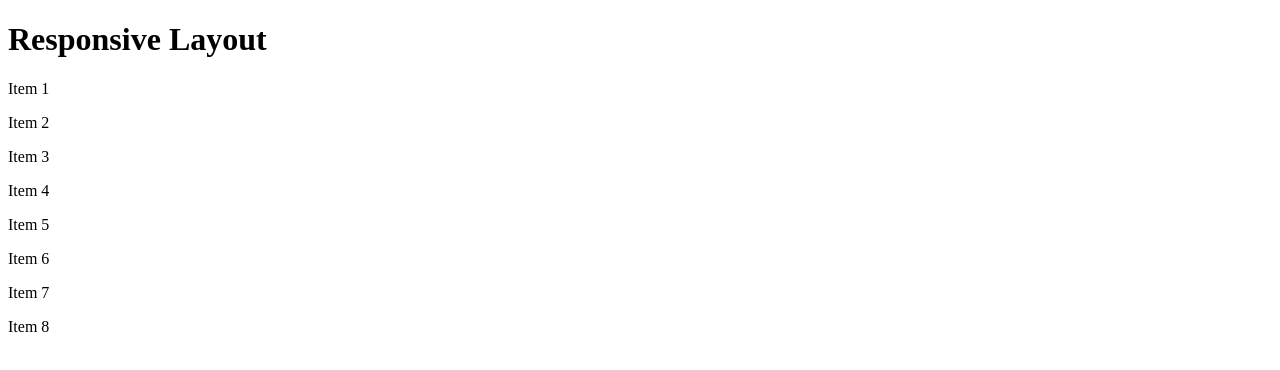
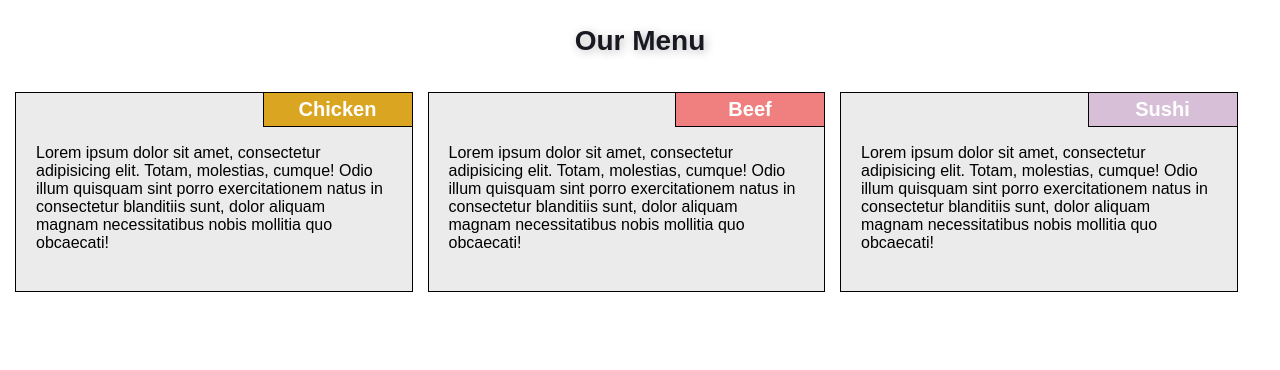
Before and after one commit to sevenBananas/module2_solution, a plain HTML site: page index.html in a window 1280 px wide. Drawn offline with Linux system fonts and the light colour scheme.

Commit message:
updated css/index files

```diff
--- a/css/style.css
+++ b/css/style.css
@@ -6,9 +6,15 @@
 }
 
 h1 {
-	margin-bottom: 15px;
+	font-size: 1.75em;
+	text-align: center;
+	margin: 0;
+    margin-top: 25px;
+    margin-bottom: 20px;
+    text-shadow: 2px 2px 10px #bbb;
+    color: #191922;
 }
-
+/*
 p {
 	border: 1px solid black;
 	background-color: #A53A2A;
@@ -18,19 +24,70 @@ p {
 	margin-left: auto;
 	font-family: Helvetica;
 	color: white;
+}*/
+
+body {
+    font-family: sans-serif;
+    margin: 0;
+    font-size: 16px/18px;
+}
+
+.section {
+    background-color: #ebebeb;
+    border: 1px solid black;
+    position: relative;
+    min-height: 200px;
+    margin-right: 15px;
+    margin-left: auto;
+    margin-bottom: 15px;
+    padding: 20px;
+    padding-top: 35px;
+    box-sizing: border-box;
+    min-width: 300px;
+    overflow: hidden;
+
+}
+
+h2 {
+    display: inline-block;
+    border: 1px solid black;
+    padding: 5px;
+    font-size: 1.25em;
+    width: 150px;
+    text-align: center;
+    margin-top: -13px;
+    margin-bottom: 0;
+    position: absolute;
+    right: -1px;
+    top: 12px;
+    color: #fff;
+}
+
+.chicken {
+    background-color: #daa520;
+}
+
+.beef {
+    background-color: #f08080;
+}
+
+.sushi {
+	background-color: #D8BFD8;
 }
 
 .row {
 	width: 100%;
+    margin: 0;
+    padding: 15px;
 }
 
 /***************** Desktop Only ****************/
 
 @media (min-width: 992px) {
-	.col-lg-1, .col-lg-2, .col-lg-3, .col-lg-r, .col-lg-5, .col-lg-6,
+	.col-lg-1, .col-lg-2, .col-lg-3, .col-lg-4, .col-lg-5, .col-lg-6,
 	.col-lg-7, .col-lg-8, .col-lg-9, .col-lg-10, .col-lg-11, .col-lg-12 {
 		float: left;
-		border: 1px solid green;
+		/*border: 1px solid green;*/
 	}
 	.col-lg-1 {
 		width: 8.33%;
@@ -77,7 +134,7 @@ p {
 	.col-md-1, .col-md-2, .col-md-3, .col-md-r, .col-md-5, .col-md-6,
 	.col-md-7, .col-md-8, .col-md-9, .col-md-10, .col-md-11, .col-md-12 {
 		float: left;
-		border: 1px solid green;
+		/*border: 1px solid green;*/
 	}
 	.col-md-1 {
 		width: 8.33%;
--- a/index.html
+++ b/index.html
@@ -1,20 +1,32 @@
 <!DOCTYPE html>
 <html>
 <head>
+<meta name="viewport" content="width=device-width, initial-scale=1">
+<link rel="stylesheet" type="text/css" href="css/style.css" media="screen" />
 	<title>HTML CSS Module 2 Solution</title>
 </head>
 <body>
-<h1>Responsive Layout</h1>
+<h1>Our Menu</h1>
 
 <div class="row">
-	<div class="col-lg-4 col-md-6"><p>Item 1</p></div>
-	<div class="col-lg-4 col-md-6"><p>Item 2</p></div>
-	<div class="col-lg-4 col-md-6"><p>Item 3</p></div>
-	<div class="col-lg-4 col-md-6"><p>Item 4</p></div>
-	<div class="col-lg-4 col-md-6"><p>Item 5</p></div>
-	<div class="col-lg-4 col-md-6"><p>Item 6</p></div>
-	<div class="col-lg-4 col-md-6"><p>Item 7</p></div>
-	<div class="col-lg-4 col-md-6"><p>Item 8</p></div>
+	<div class="col-lg-4 col-md-6">
+		<div class="section">
+			<h2 class="chicken">Chicken</h2>
+			<p>Lorem ipsum dolor sit amet, consectetur adipisicing elit. Totam, molestias, cumque! Odio illum quisquam sint porro exercitationem natus in consectetur blanditiis sunt, dolor aliquam magnam necessitatibus nobis mollitia quo obcaecati!</p>
+		</div>
+	</div>
+	<div class="col-lg-4 col-md-6">
+		<div class="section">
+			<h2 class="beef">Beef</h2>
+			<p>Lorem ipsum dolor sit amet, consectetur adipisicing elit. Totam, molestias, cumque! Odio illum quisquam sint porro exercitationem natus in consectetur blanditiis sunt, dolor aliquam magnam necessitatibus nobis mollitia quo obcaecati!</p>
+		</div>
+	</div>
+	<div class="col-lg-4 col-md-12">
+		<div class="section">
+			<h2 class="sushi">Sushi</h2>
+			<p>Lorem ipsum dolor sit amet, consectetur adipisicing elit. Totam, molestias, cumque! Odio illum quisquam sint porro exercitationem natus in consectetur blanditiis sunt, dolor aliquam magnam necessitatibus nobis mollitia quo obcaecati!</p>
+		</div>
+	</div>
 </div>
 </body>
 </html>
```
